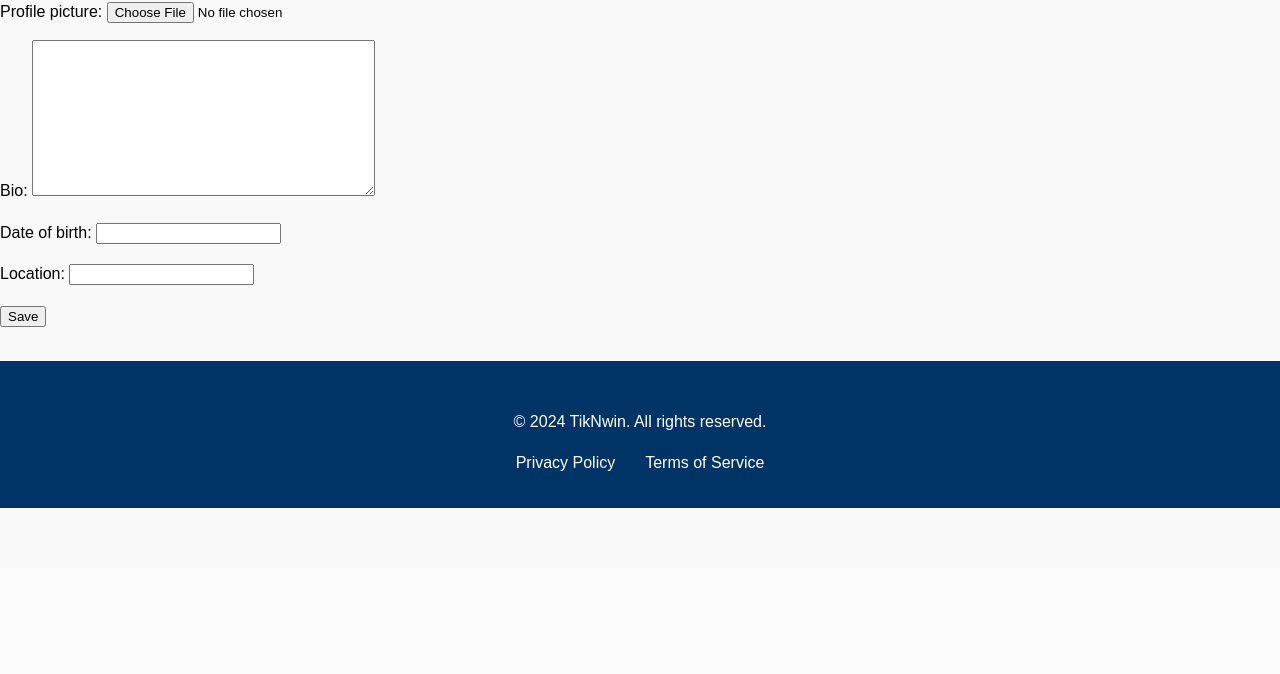
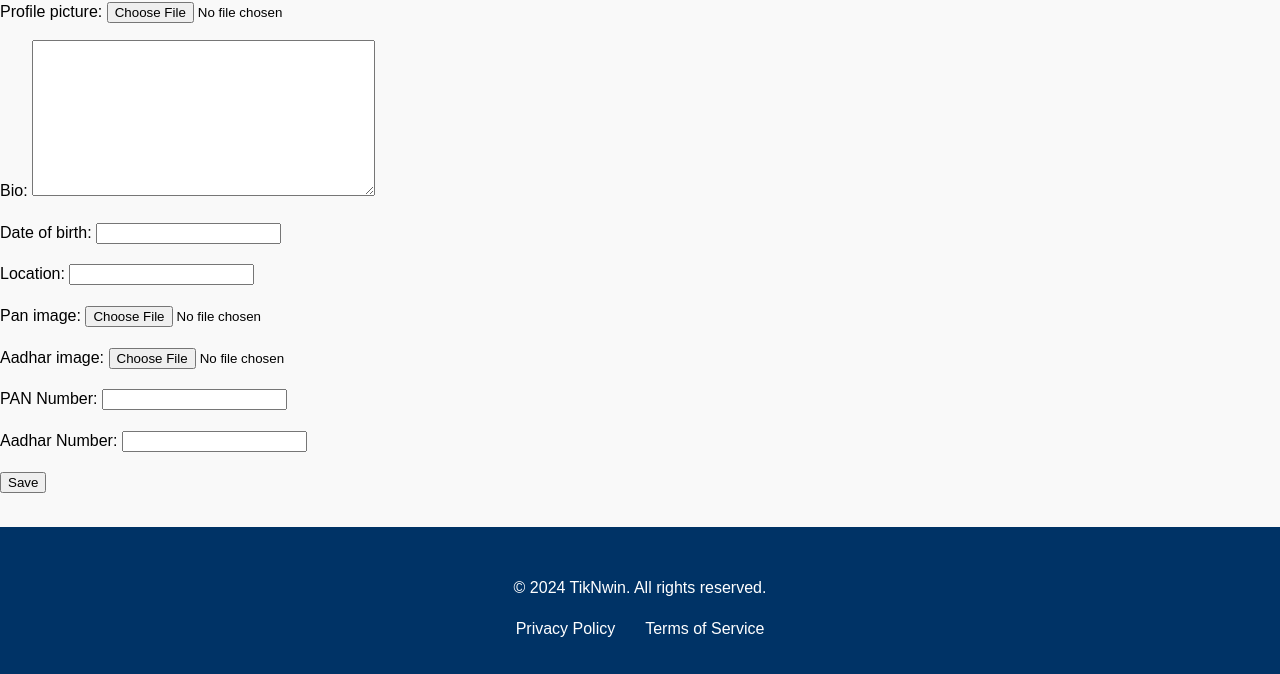
Before and after one commit to sheta-darshan/project_tiknwin, a Django app: page /profiles/edit/ in a window 1280 px wide. Shown: the part 232-906 px from the top of the page. Before the commit the page ends 740 px from the top, so only its background shows below. Run offline with Django 5.2, Linux system fonts and the light colour scheme; the visitor is signed in with stand-in values (Sample User, id 1); parts of the project's set-up code (start-up, migrations or seed data) failed here and were passed over.

Commit message:
pan and aadhar encryption and decryption add

```diff
--- /dev/null
+++ b/genratekey.py
@@ -0,0 +1,5 @@
+from cryptography.fernet import Fernet
+
+# Generate a key
+key = Fernet.generate_key()
+print(key.decode())
--- a/profiles/forms.py
+++ b/profiles/forms.py
@@ -1,7 +1,52 @@
 from django import forms
 from .models import UserProfile
+import re
 
 class UserProfileForm(forms.ModelForm):
     class Meta:
         model = UserProfile
-        fields = ['profile_picture', 'bio', 'date_of_birth', 'location']
+        fields = ['profile_picture', 'bio', 'date_of_birth', 'location', 'pan_image', 'aadhar_image']
+
+    # Custom fields for PAN and Aadhar
+    pan = forms.CharField(max_length=10, required=True, label="PAN Number")
+    aadhar = forms.CharField(max_length=12, required=True, label="Aadhar Number")
+
+    def __init__(self, *args, **kwargs):
+        super(UserProfileForm, self).__init__(*args, **kwargs)
+        if self.instance and self.instance.pk:
+            # Populate the PAN and Aadhar fields with decrypted values
+            self.fields['pan'].initial = self.instance.get_pan()  # Use the decrypt method
+            self.fields['aadhar'].initial = self.instance.get_aadhar()  # Use the decrypt method
+
+    def clean_pan(self):
+        pan = self.cleaned_data.get('pan')
+        if not pan:
+            raise forms.ValidationError("PAN is required.")
+
+        # Validate PAN format (e.g., 5 letters, 4 digits, 1 letter)
+        if not re.match(r'^[A-Z]{5}[0-9]{4}[A-Z]$', pan):
+            raise forms.ValidationError("Invalid PAN format. It should be in the format 'ABCDE1234E'.")
+
+        # Encrypt and set PAN in the instance
+        self.instance.set_pan(pan)
+        return pan
+
+    def clean_aadhar(self):
+        aadhar = self.cleaned_data.get('aadhar')
+        if not aadhar:
+            raise forms.ValidationError("Aadhar is required.")
+
+        # Validate Aadhar format (exactly 12 digits)
+        if not re.match(r'^\d{12}$', aadhar):
+            raise forms.ValidationError("Invalid Aadhar format. It should be a 12-digit number.")
+
+        # Encrypt and set Aadhar in the instance
+        self.instance.set_aadhar(aadhar)
+        return aadhar
+
+    def save(self, commit=True):
+        user_profile = super(UserProfileForm, self).save(commit=False)
+        # If commit is True, save the profile (this will call the model's save method)
+        if commit:
+            user_profile.save()
+        return user_profile
--- a/profiles/models.py
+++ b/profiles/models.py
@@ -1,5 +1,19 @@
 from django.db import models
 from django.contrib.auth.models import User
+from cryptography.fernet import Fernet
+import base64
+import os
+from django.core.validators import RegexValidator
+from django.utils.text import slugify
+
+# Ensure the environment variable is loaded correctly
+ENCRYPTION_KEY = os.environ.get('ENCRYPTION_KEY')
+
+if ENCRYPTION_KEY is None:
+    raise ValueError("ENCRYPTION_KEY environment variable is not set.")
+
+# Create a Fernet cipher instance
+cipher = Fernet(ENCRYPTION_KEY.encode())  # Use encode() here since ENCRYPTION_KEY is a string
 
 class UserProfile(models.Model):
     user = models.OneToOneField(User, on_delete=models.CASCADE)
@@ -8,5 +22,59 @@ class UserProfile(models.Model):
     date_of_birth = models.DateField(null=True, blank=True)
     location = models.CharField(max_length=100, blank=True)
 
+    # PAN and Aadhar fields with validators
+    encrypted_pan = models.CharField(max_length=255, blank=True, null=True)
+    encrypted_aadhar = models.CharField(max_length=255, blank=True, null=True)
+
+    # To store images of PAN and Aadhar
+    pan_image = models.ImageField(upload_to='pan_images/', null=True, blank=True)
+    aadhar_image = models.ImageField(upload_to='aadhar_images/', null=True, blank=True)
+
+    # Validators for PAN and Aadhar
+    pan_validator = RegexValidator(regex=r'^[A-Z]{5}[0-9]{4}[A-Z]$', message="PAN must be in the format ABCDE1234E.")
+    aadhar_validator = RegexValidator(regex=r'^\d{12}$', message="Aadhar must be a 12-digit number.")
+
     def __str__(self):
         return self.user.username
+
+    # Encryption and Decryption methods
+    def encrypt_data(self, data):
+        if data:
+            return cipher.encrypt(data.encode()).decode()
+        return None
+
+    def decrypt_data(self, encrypted_data):
+        if encrypted_data:
+            decrypted_data = cipher.decrypt(encrypted_data)
+            return decrypted_data.decode()
+        return None
+
+    # Save method to automatically encrypt PAN and Aadhar before saving
+    def save(self, *args, **kwargs):
+        # Change the image filenames based on the user information
+        if self.profile_picture:
+            # Use slugify to make username URL-safe and add user ID for uniqueness
+            self.profile_picture.name = f"profile_pics/{slugify(self.user.username)}_{self.user.id}_profile.jpg"
+        if self.pan_image:
+            # Add user ID to PAN image filename
+            self.pan_image.name = f"pan_images/{slugify(self.user.username)}_{self.user.id}_pan.jpg"
+        if self.aadhar_image:
+            # Add user ID to Aadhar image filename
+            self.aadhar_image.name = f"aadhar_images/{slugify(self.user.username)}_{self.user.id}_aadhar.jpg"
+
+        super(UserProfile, self).save(*args, **kwargs)
+
+    # Methods to set and get decrypted PAN and Aadhar for better security
+    def set_pan(self, pan):
+        self.pan_validator(pan)  # Validate PAN before setting
+        self.encrypted_pan = self.encrypt_data(pan)
+
+    def get_pan(self):
+        return self.decrypt_data(self.encrypted_pan)
+
+    def set_aadhar(self, aadhar):
+        self.aadhar_validator(aadhar)  # Validate Aadhar before setting
+        self.encrypted_aadhar = self.encrypt_data(aadhar)
+
+    def get_aadhar(self):
+        return self.decrypt_data(self.encrypted_aadhar)
--- a/profiles/views.py
+++ b/profiles/views.py
@@ -9,7 +9,7 @@ class UserProfileView(LoginRequiredMixin, DetailView):
     model = UserProfile
     template_name = "profiles/profile_detail.html"
 
-    def get_object(self, queryset = None):
+    def get_object(self, queryset=None):
         return self.request.user.userprofile
 
 
@@ -23,4 +23,5 @@ class UserProfileUpdateView(LoginRequiredMixin, UpdateView):
         return self.request.user.userprofile
 
     def get_success_url(self):
-        return reverse_lazy('profile')
+        # Redirect to the profile view after successful update
+        return self.success_url  # This can also simply return self.success_url since it's already defined
--- a/templates/profiles/profile_detail.html
+++ b/templates/profiles/profile_detail.html
@@ -18,9 +18,9 @@
         <div class="profile-info">
             <p><strong>Bio:</strong> {{ userprofile.bio|default:"No bio provided." }}</p>
             <p><strong>Location:</strong> {{ userprofile.location|default:"Not specified" }}</p>
-            <p><strong>Date of Birth:</strong>
-                {{ userprofile.date_of_birth|date:"F j, Y" }}
-            </p>
+            <p><strong>Date of Birth:</strong> {{ userprofile.date_of_birth|date:"F j, Y" }}</p>
+            <p><strong>PAN:</strong> {{ userprofile.get_pan|default:"Not provided." }}</p>
+            <p><strong>Aadhar:</strong> {{ userprofile.get_aadhar|default:"Not provided." }}</p>
             <a href="{% url 'edit_profile' %}" class="btn btn-primary">Edit Profile</a>
         </div>
     </div>
```
Also changed, not shown: tiknwin_project/settings.py (+15 -0 lines), profiles/migrations/0002_userprofile_aadhar_image_and_more.py (added).
